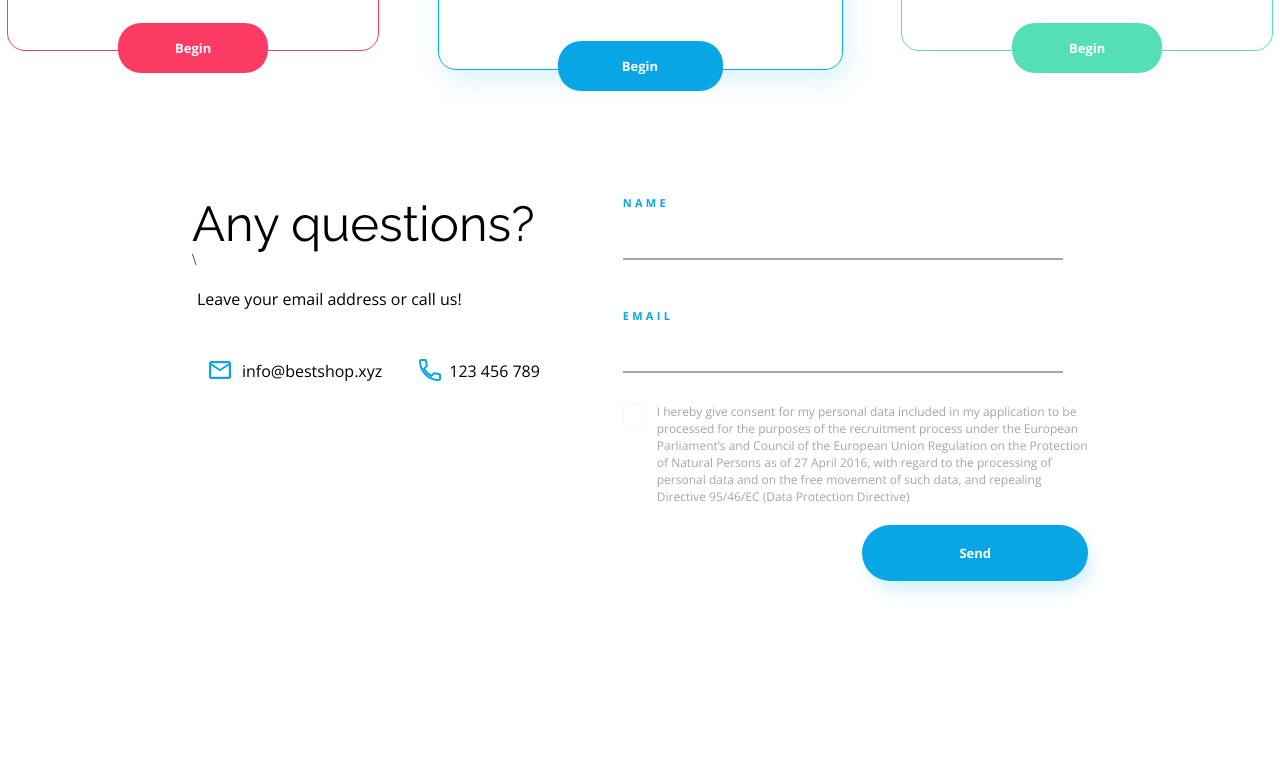
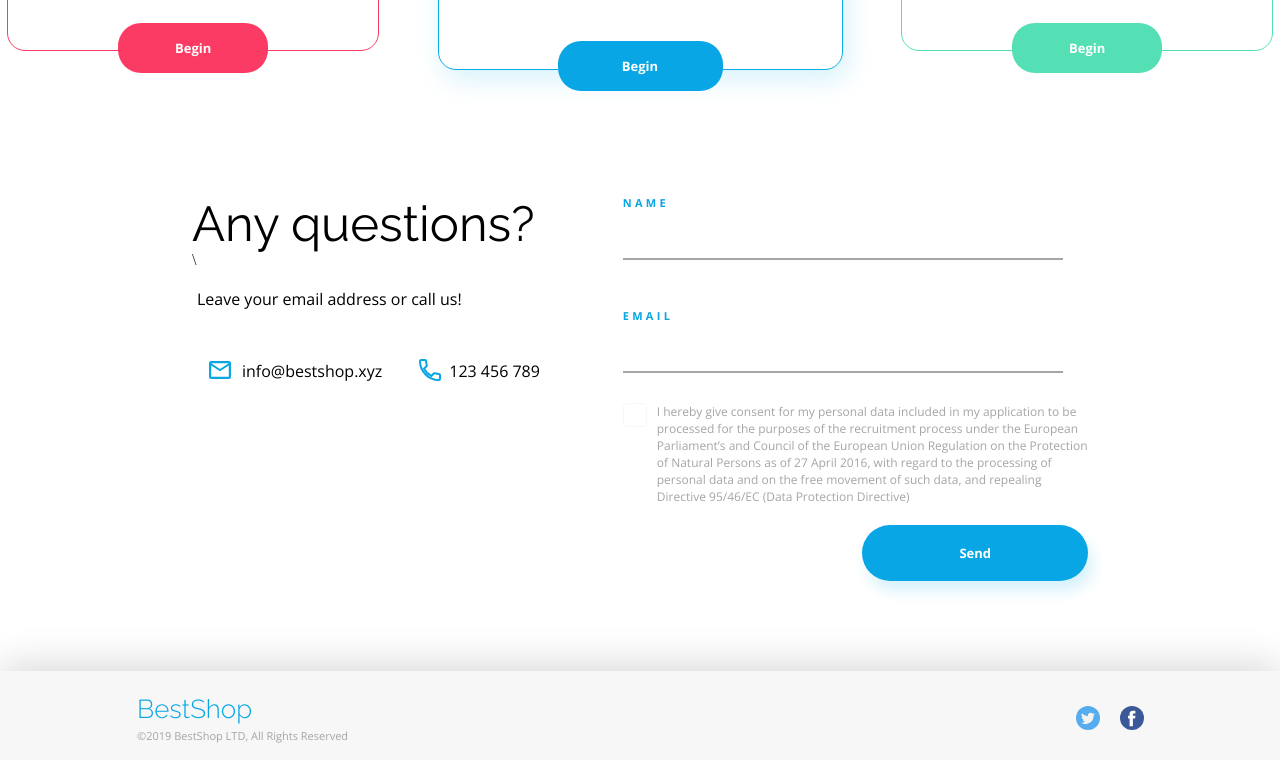
Before and after one commit to karolinagorka/Warsztat-dzie-5., a plain HTML site: page Warsztat zadanie/index.html in a window 1280 px wide. Shown: the part 3455-4215 px from the top of the page. Before the commit the page ends 4126 px from the top, so only its background shows below. Drawn offline with nearby package versions, Linux system fonts and the light colour scheme.

Commit message:
gotowy footer

```diff
--- a/Warsztat zadanie/css/style.css
+++ b/Warsztat zadanie/css/style.css
@@ -44,7 +44,7 @@ html, body {
     align-items: center;
 }
 
-.header_logo {
+.logo {
     text-align: left;
     font: normal normal 300 32px/37px Raleway;
     letter-spacing: 0px;
@@ -634,3 +634,53 @@ h2 {
 }
 
 /*CONTACT: CLOSE*/
+
+/*FOOTER*/
+
+.footer {
+    width: 100%;
+    margin: auto;
+    height: 89px;
+    background: #F7F7F7 0% 0% no-repeat padding-box;
+    box-shadow: 0px -5px 40px #00000029;
+    opacity: 1;
+    display: flex;
+    justify-content: space-between;
+    align-items: center;
+}
+
+.footer_logo {
+    margin: 20px 0 17px 137px;
+}
+
+.footer_logo_img {
+    font-size: 26px;
+}
+
+.footer_logo_text {
+    text-align: left;
+    font: normal normal normal 11px/15px Open Sans;
+    letter-spacing: 0px;
+    color: var(--color-grey);
+    opacity: 1;
+}
+
+.footer_social {
+    display: flex;
+    justify-content: center;
+    align-items: center;
+    margin: 35px 136px 30px 0;
+}
+
+.footer_social a:first-child {
+    width: 24px;
+    height: 24px;
+    background-image: url("../assets/Twitter.svg");
+    margin-right: 20px;
+}
+
+.footer_social a:nth-child(2) {
+    width: 24px;
+    height: 24px;
+    background-image: url("../assets/Facebook.svg");
+}
--- a/Warsztat zadanie/index.html
+++ b/Warsztat zadanie/index.html
@@ -13,7 +13,7 @@
 <body>
     <div class="header">
         <div class="container header_container">
-            <div class="header_logo">
+            <div class="header_logo logo">
                 BestShop
             </div>
             <div class="header_navigation">
@@ -190,5 +190,19 @@
             <a href="">Send</a>
         </div>
     </div>
+    <div class="footer">
+        <div class="footer_logo">
+            <div class="footer_logo_img logo">
+                BestShop
+            </div>
+            <div class="footer_logo_text">
+                &copy;2019 BestShop LTD, All Rights Reserved
+            </div>
+        </div>
+        <div class="footer_social">
+            <a href="https://www.twitter.com"></a>
+            <a href="https://www.facebook.com"></a>
+        </div>
+    </div>
 </body>
 </html>
```
